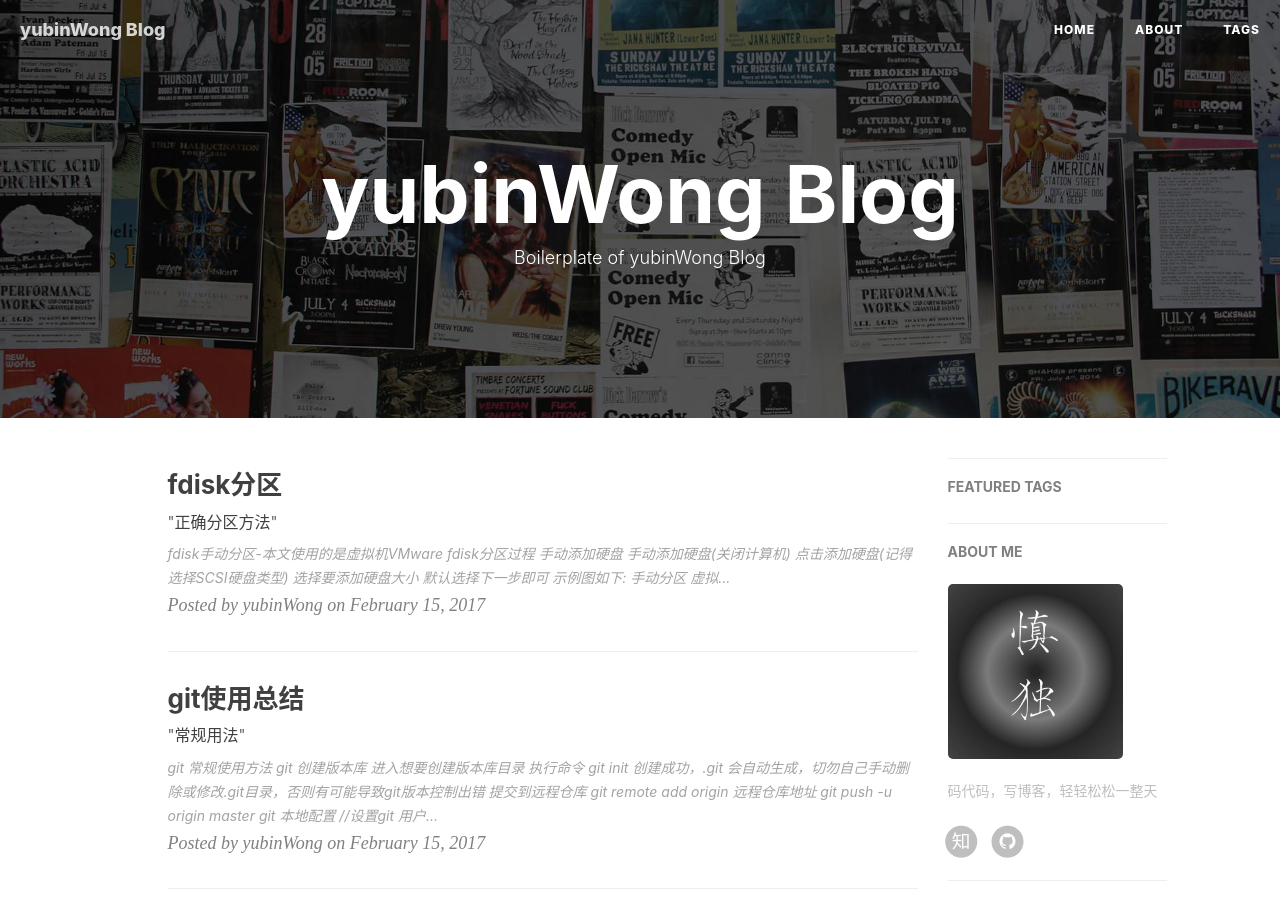
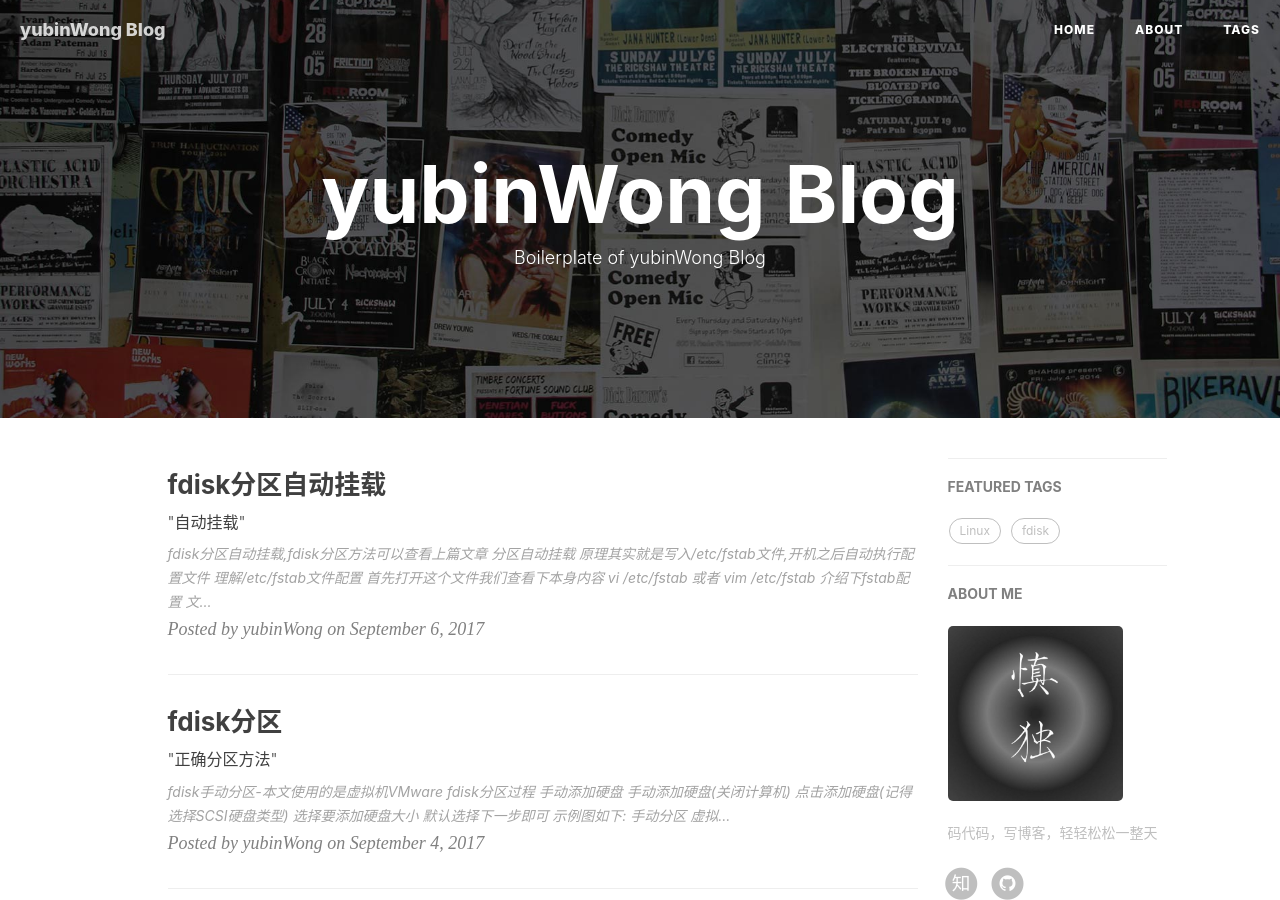
Before and after one commit to yubinWong/yubinWong.github.io, a Jekyll site: the page built from index.html, in a window 1280 px wide and 900 px high. Built offline with Jekyll 4.4.1, drawn with Linux system fonts in a browser that asks for light colours; nearby versions of some CDN libraries; the list of posts is cut into pages by our own code; comment, search, counter and statistics services are not loaded; part of the change alters nothing that is shown.

Commit message:
使用fstab文件实现自动挂载

```diff
--- a/_posts/2017-09-04-linux-fdisk.markdown
+++ b/_posts/2017-09-04-linux-fdisk.markdown
@@ -2,7 +2,7 @@
 layout:     post
 title:      "fdisk分区"
 subtitle:   " \"正确分区方法\""
-date:       2017-02-15
+date:       2017-09-04
 author:     "yubinWong"
 header-img: "img/head-bg/git-linux.jpg"
 catalog:    true
--- /dev/null
+++ b/_posts/2017-09-06-linux-fdisk-automatic.markdown
@@ -0,0 +1,56 @@
+---
+layout:     post
+title:      "fdisk分区自动挂载"
+subtitle:   " \"自动挂载\""
+date:       2017-09-06
+author:     "yubinWong"
+header-img: "img/head-bg/git-linux.jpg"
+catalog:    true
+tags:
+    - Linux
+    - fdisk
+---
+
+>fdisk分区自动挂载,fdisk分区方法可以查看上篇文章
+
+## 分区自动挂载
+> 原理其实就是写入/etc/fstab文件,开机之后自动执行配置文件
+
+- #### 理解/etc/fstab文件配置
+1. 首先打开这个文件我们查看下本身内容
+`vi /etc/fstab`   或者   `vim /etc/fstab`
+![查看fstab](/img/linux-fdisk-automatic/1.png)
+
+## 介绍下fstab配置
+> 文件配置每一行属于一个配置,每个配置分成6块,下面详细介绍每一块的含义
+
+- 第一块:分区设备名或者**UUID**<UUID是通用的唯一标识码>建议使用UUID作为配置,分区设备名假如因为您重新设置分区顺序或者添加分区之后导致不一致的话,需要再次编辑,造成一些麻烦!
+
+查看方法UUID `dumpe2fs 分区文件名` 或者 `dumpe2fs -h 分区文件名`只查看当前文件
+![查看UUID](/img/linux-fdisk-automatic/2.png)
+
+- 第二块:挂载点,也就是说需要挂载到哪个目录,这个目录**必须存在**,当然比如在一些系统里面会帮您自动创建(例如:centos7),还是建议大家自己先确保文件夹存在
+- 第三块:文件系统名称,看当时格式化的时候选择的是哪种类型
+- 第四块:挂载参数,我们可以选择默认的
+- 第五块:指定分区是否备份,0:不备份,1:每天备份,2:不定期备份,自动备份到该分区的lost+found目录下
+- 第六块:指定分区是否被fsck检测,0:不检测,其他数字代表优先级,1的优先级大于2 代表系统先检测哪个,设置优先级一般我们不设置1,1的优先级最高,一般只有根分区设为1
+
+## 配置fstab
+1. 示例图如下:
+![配置fstab](/img/linux-fdisk-automatic/3.png)
+
+2. 配置好后,保存退出,每次开机,都会自动挂载您设置的分区
+3. 为了保险我们先要检测我们设置的是否正确,可以执行`mount -a`命令<fstab文件重新挂载	>,判断我们是否配置正确
+
+## fstab配置错误,解决方案
+1. 演示配置错误,把
+![配置fstab](/img/linux-fdisk-automatic/4.png)
+2. 重启Linux
+3. 出现错误,系统提示说下root密码,或者按Ctrl+D重新启动
+![配置fstab](/img/linux-fdisk-automatic/5.png)
+4. 我们输入root管理员密码,然后我们就可以正常操作修改fstab
+5. 假如vim提示是只读文件,即使强制保存也没办法的时候,是因为我们挂载的时候是只读权限,需要重新挂载成可以读写就可以正常操作啦
+6. 执行命令 `mount -o remount,rw /` 重新挂载读写权限,修改正确的fstab
+
+- # 总结
+修改fstab之后一定要执行`mount -a`查看是否编辑正确,因为上面的修复方法只能修复部分问题噢~
```
Also changed, not shown: img/linux-fdisk-automatic/1.png (added), img/linux-fdisk-automatic/2.png (added), img/linux-fdisk-automatic/3.png (added), img/linux-fdisk-automatic/4.png (added), img/linux-fdisk-automatic/5.png (added).
